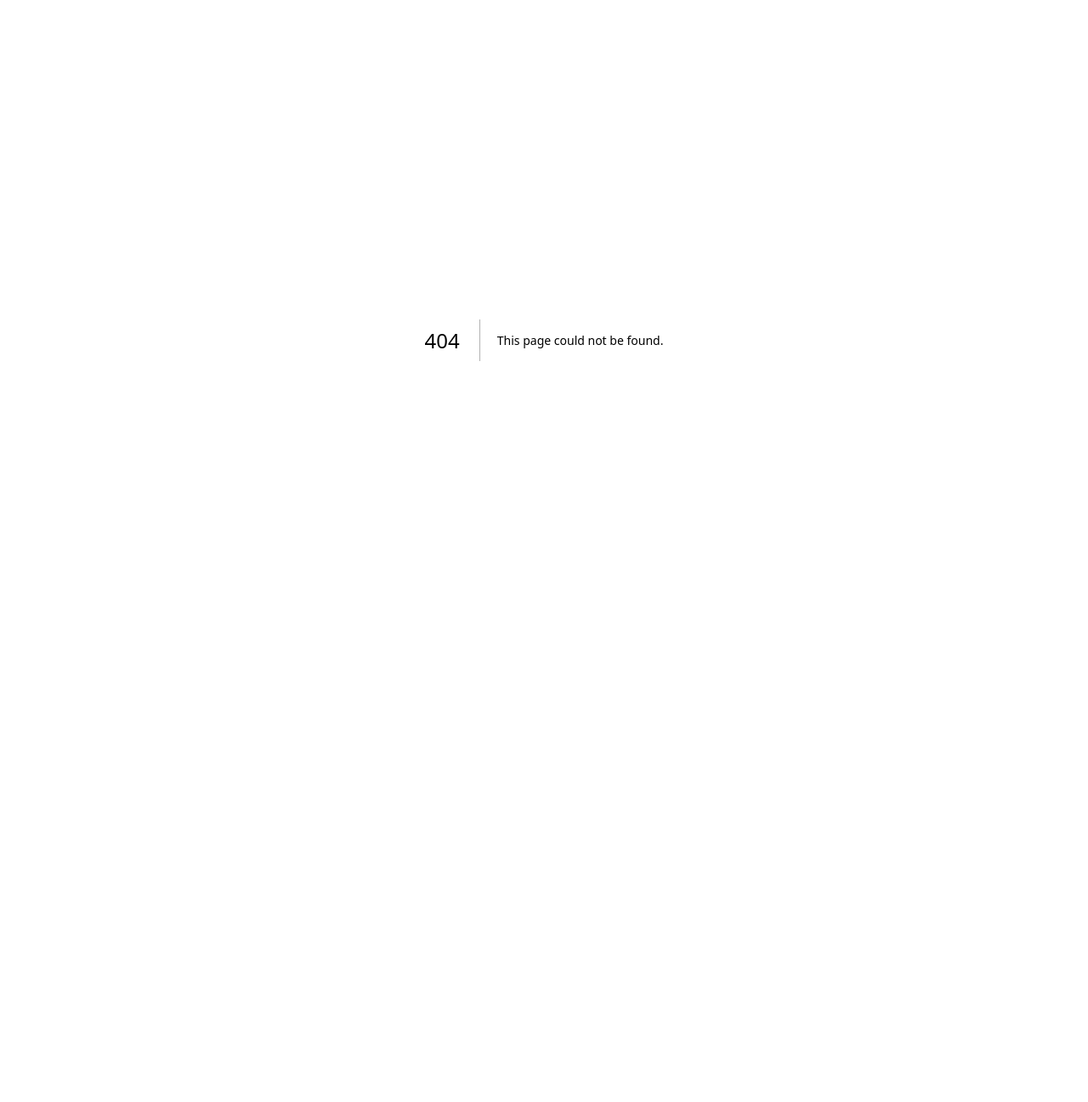
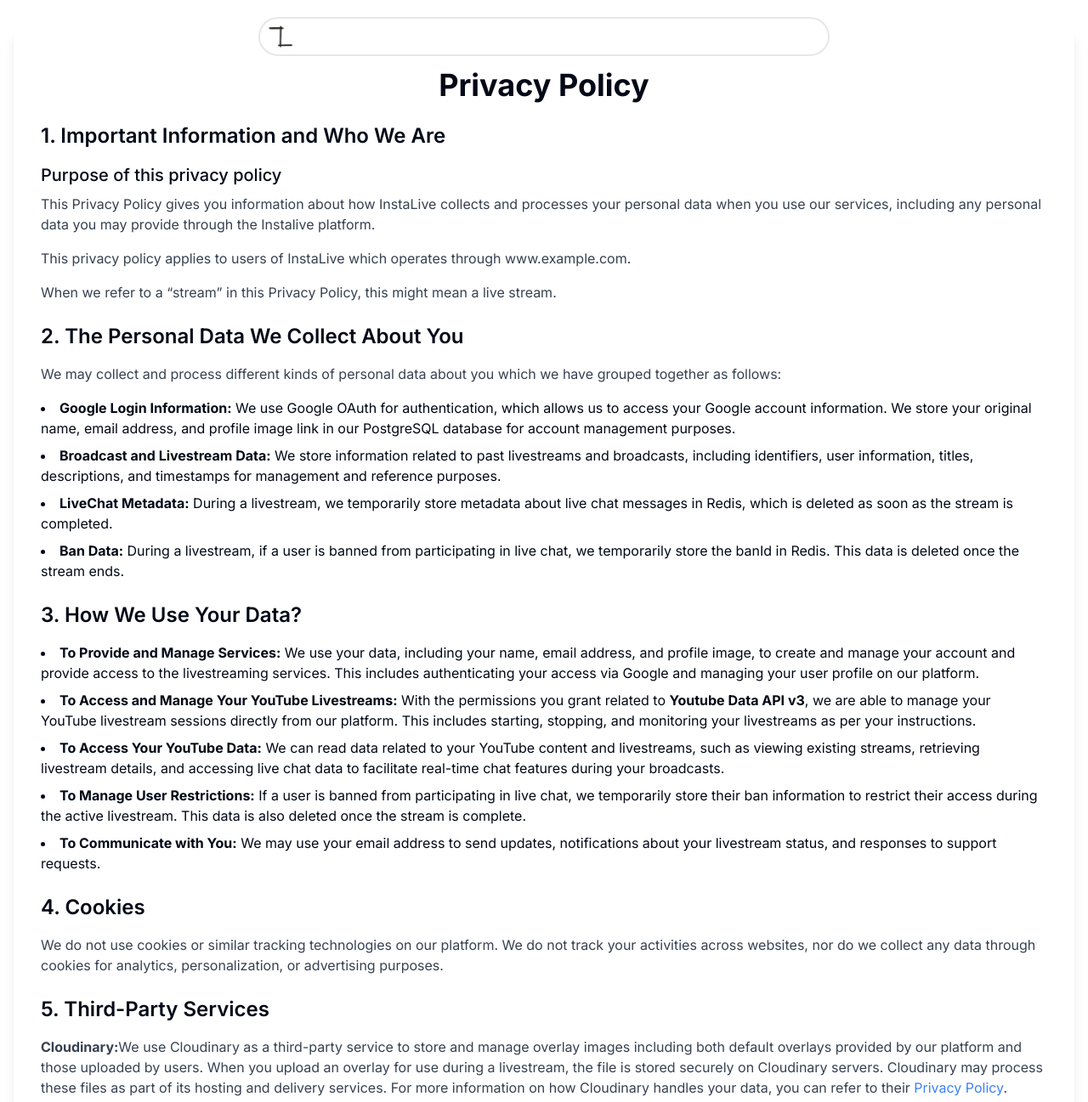
Before and after one commit to ThisisMS11/InstaLive, a Next.js app: page /privacy in a window 1280 px wide. Before the commit this address had no page. Shown: the top 1297 px of the page at 85% size. Before the commit the page ends 800 px from the top, so only its background shows below. Built offline with nearby package versions, Linux system fonts and the light colour scheme; no server answers.

Commit message:
feat : Added privacy policy page

```diff
--- /dev/null
+++ b/src/app/(main)/(pages)/privacy/page.tsx
@@ -0,0 +1,92 @@
+import React from 'react';
+import Navbar from '@/components/Navbar';
+
+const PrivacyPolicy = () => {
+    return (
+        <>
+            <Navbar />
+            <div className="min-h-screen">
+                <div className="container mx-auto px-4 py-8 ">
+                    <div className="bg-white shadow-lg rounded-lg p-8">
+                        <h1 className="text-4xl font-bold text-center mb-6 mt-4">Privacy Policy</h1>
+
+                        <section className="mb-6">
+                            <h2 className="text-2xl font-semibold mb-4">1. Important Information and Who We Are</h2>
+                            <h3 className="text-xl font-medium mb-2">Purpose of this privacy policy</h3>
+                            <p className="text-gray-700 mb-4">
+                                This Privacy Policy gives you information about how InstaLive collects and processes your personal data when you use our services, including any personal data you may provide through the Instalive platform.
+                            </p>
+                            <p className="text-gray-700 mb-4">
+                                This privacy policy applies to users of InstaLive which operates through www.example.com.
+                            </p>
+                            <p className="text-gray-700 mb-4">
+                                When we refer to a “stream” in this Privacy Policy, this might mean a live stream.
+                            </p>
+                        </section>
+
+                        <section className="mb-6">
+                            <h2 className="text-2xl font-semibold mb-4">2. The Personal Data We Collect About You</h2>
+                            <p className="text-gray-700 mb-4">
+                                We may collect and process different kinds of personal data about you which we have grouped together as follows:
+                            </p>
+                            <ul className="list-disc list-inside space-y-2">
+                                <li><strong>Google Login Information:</strong> We use Google OAuth for authentication, which allows us to access your Google account information. We store your original name, email address, and profile image link in our PostgreSQL database for account management purposes.</li>
+                                <li><strong>Broadcast and Livestream Data:</strong> We store information related to past livestreams and broadcasts, including identifiers, user information, titles, descriptions, and timestamps for management and reference purposes.</li>
+                                <li><strong>LiveChat Metadata:</strong> During a livestream, we temporarily store metadata about live chat messages in Redis, which is deleted as soon as the stream is completed.</li>
+                                <li><strong>Ban Data:</strong> During a livestream, if a user is banned from participating in live chat, we temporarily store the banId in Redis. This data is deleted once the stream ends.</li>
+                            </ul>
+                        </section>
+
+                        <section className="mb-6">
+                            <h2 className="text-2xl font-semibold mb-4">3. How We Use Your Data?</h2>
+                            <ul className="list-disc list-inside space-y-2">
+                                <li><strong>To Provide and Manage Services:</strong> We use your data, including your name, email address, and profile image, to create and manage your account and provide access to the livestreaming services. This includes authenticating your access via Google and managing your user profile on our platform.</li>
+                                <li><strong>To Access and Manage Your YouTube Livestreams:</strong> With the permissions you grant related to <strong>Youtube Data API v3</strong>, we are able to manage your YouTube livestream sessions directly from our platform. This includes starting, stopping, and monitoring your livestreams as per your instructions.</li>
+                                <li><strong>To Access Your YouTube Data:</strong> We can read data related to your YouTube content and livestreams, such as viewing existing streams, retrieving livestream details, and accessing live chat data to facilitate real-time chat features during your broadcasts.</li>
+                                <li><strong>To Manage User Restrictions:</strong>  If a user is banned from participating in live chat, we temporarily store their ban information to restrict their access during the active livestream. This data is also deleted once the stream is complete.</li>
+                                <li><strong>To Communicate with You:</strong> We may use your email address to send updates, notifications about your livestream status, and responses to support requests.</li>
+                            </ul>
+                        </section>
+
+                        <section className="mb-6">
+                            <h2 className="text-2xl font-semibold mb-4">4. Cookies</h2>
+                            <p className="text-gray-700 mb-4">
+                                We do not use cookies or similar tracking technologies on our platform. We do not track your activities across websites, nor do we collect any data through cookies for analytics, personalization, or advertising purposes.
+                            </p>
+                        </section>
+
+                        <section className="mb-6">
+                            <h2 className="text-2xl font-semibold mb-4">5. Third-Party Services</h2>
+                            <p className="text-gray-700 mb-4">
+                                <strong>Cloudinary:</strong>We use Cloudinary as a third-party service to store and manage overlay images including both default overlays provided by our platform and those uploaded by users. When you upload an overlay for use during a livestream, the file is stored securely on Cloudinary servers. Cloudinary may process these files as part of its hosting and delivery services. For more information on how Cloudinary handles your data, you can refer to their <a href="https://cloudinary.com/privacy" className="text-blue-500 hover:underline">Privacy Policy</a>.
+                            </p>
+                        </section>
+
+                        <section className="mb-6">
+                            <h2 className="text-2xl font-semibold mb-4">6. Data Security</h2>
+                            <p className="text-gray-700 mb-4">
+                                We have implemented basic technical and organizational security measures to help protect your personal data from unauthorized access, use, alteration, or disclosure. Your data is stored in a cloud-based PostgreSQL database, which is protected by standard security practices.
+                                <br/>
+                                However, as this project is a personal initiative and not intended for commercial use, our security measures are more limited than those of a professional or enterprise-level service. While we strive to protect your data, please be aware that no method of electronic transmission or storage is 100% secure, and we cannot guarantee absolute security.
+
+                                Additionally, we do not use your data for advertising or any commercial purposes. Access to your data is strictly limited to what is necessary to provide the core functionalities of the platform.
+                            </p>
+                            <p className="text-gray-700 mb-4">
+                                This project is a personal initiative, and the security measures are limited to what is necessary for its core functionalities.
+                            </p>
+                        </section>
+
+                        <section className="mb-6">
+                            <h2 className="text-2xl font-semibold mb-4">7. Contacting Us</h2>
+                            <p className="text-gray-700 mb-4">
+                                If you have any questions or concerns, feel free to reach out at <a href="mailto:mohitforwork2002@gmail.com" className="text-blue-500 hover:underline">mohitforwork2002@gmail.com</a>.
+                            </p>
+                        </section>
+                    </div>
+                </div>
+            </div>
+        </>
+    );
+};
+
+export default PrivacyPolicy;
--- a/src/components/Navbar.tsx
+++ b/src/components/Navbar.tsx
@@ -10,7 +10,7 @@
 
   return (
     <div
-      className={cn('fixed top-5 inset-x-0 max-w-2xl mx-auto z-50', className)}
+      className={cn('fixed top-5 inset-x-0 max-w-2xl mx-auto z-50 bg-white ', className)}
     >
       <nav className="border-2 border-gray-200 flex items-center justify-between p-2 rounded-full">
         {/* @ts-ignore */}
```
